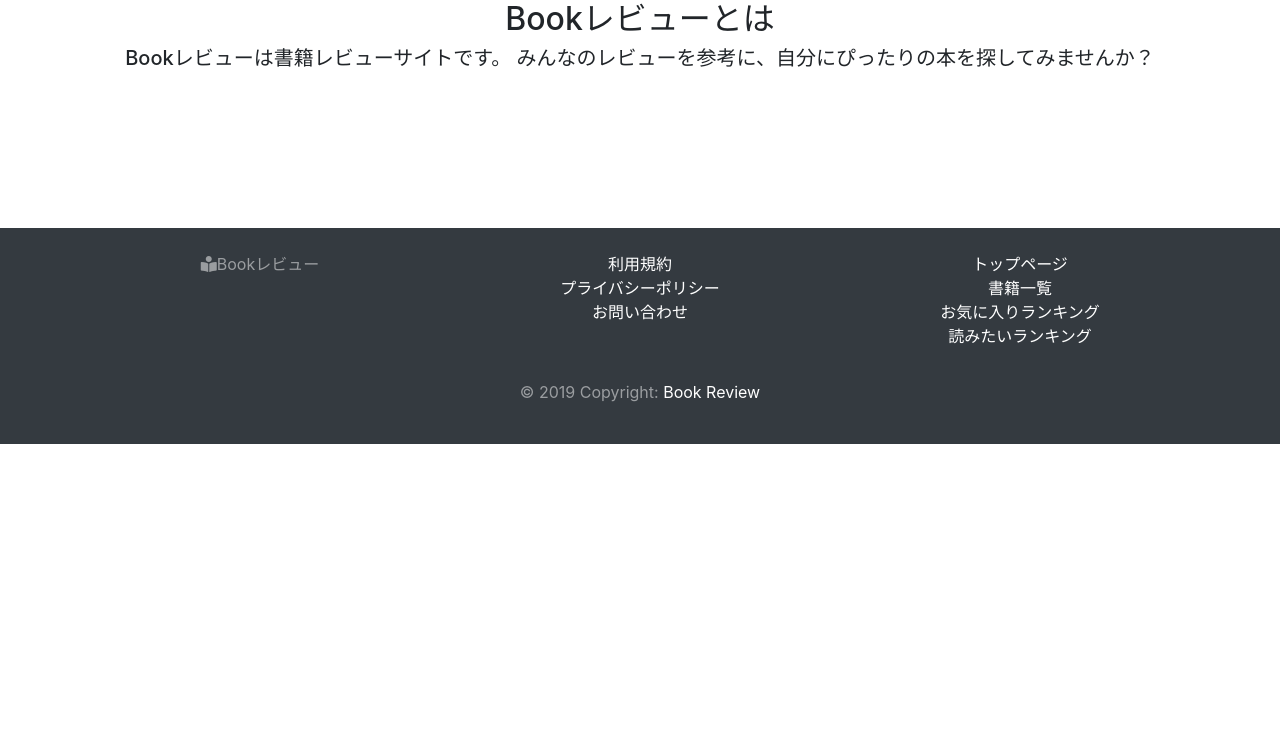
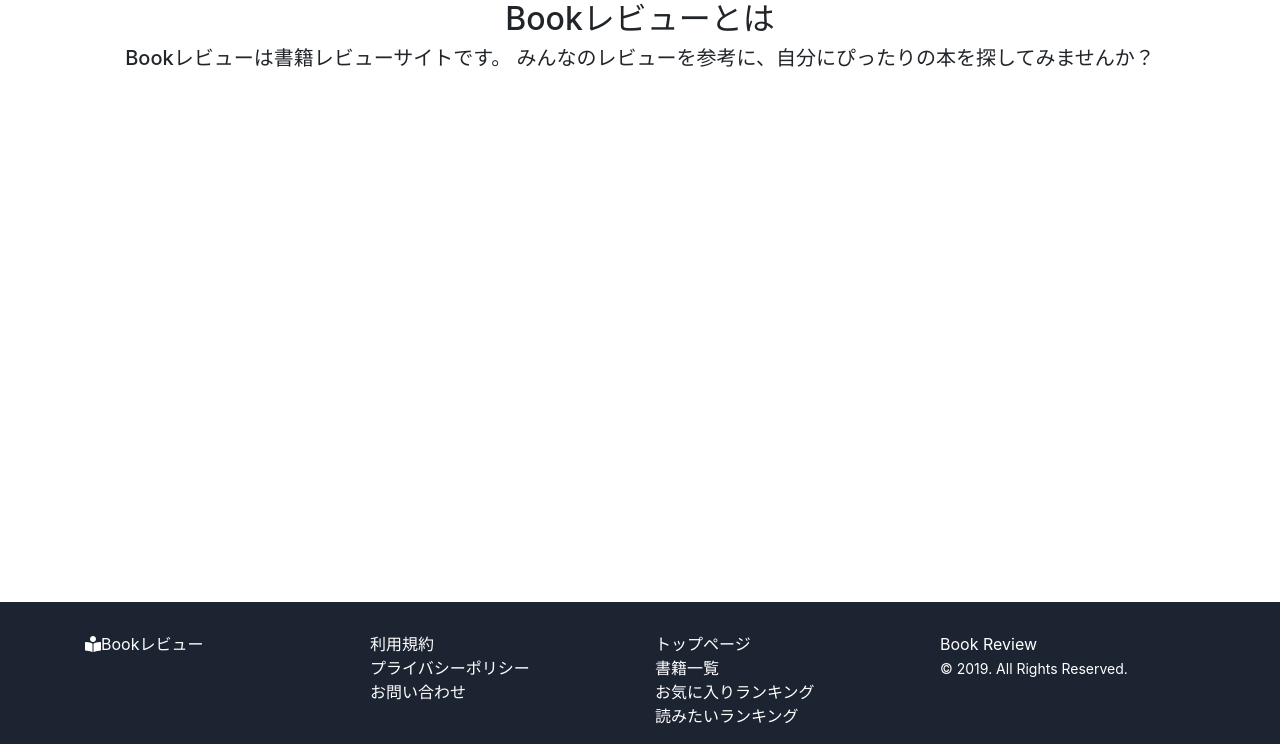
Before and after one commit to yuna1001/book-review, a Django app: page / in a window 1280 px wide. Shown: the part 56-800 px from the top of the page. Run offline with Django 3.2, Linux system fonts and the light colour scheme; some libraries are stand-ins or nearby versions.

Commit message:
[mod] footerを修正

```diff
--- a/static/base.css
+++ b/static/base.css
@@ -3,10 +3,11 @@ header a {
     text-decoration: none;
 }
 
-#sticky-footer {
-    flex-shrink: none;
+
+footer {
     color: white;
     background-color: #1C2331;
+    padding-top: 30px;
 }
 
 footer a {
--- a/templates/base.html
+++ b/templates/base.html
@@ -67,7 +67,7 @@
                     </ul>
             </nav>
         </header>
-        <main class="container" style="padding-bottom: 150px;">
+        <main class="container" style="padding-bottom: 350px;">
             {% for message in messages %}
             <div class=" alert alert alert-primary alert-dismissible fade show" role="alert">
                 {{ message }}
@@ -78,19 +78,14 @@
             {% endfor %}
             {% block content %}{% endblock %}
         </main>
-        <!-- Footer -->
-        <footer id="sticky-footer" class="py-4 bg-dark text-white-50">
-            <!-- Footer Links -->
-            <div class="container text-center">
-
-                <!-- Grid row -->
+        <footer id="footer" class="fixed-bottom">
+            <div class="footer-content">
+                <div class="container">
                     <div class="row">
-                    <div class="col-xs-4 col-sm-4 col-md-push-3" style="text-align: center">
+                        <div class="col-md-3 col-sm-4 col-md-push-3">
                             <i class="fas fa-book-reader"></i>Bookレビュー</a>
                         </div>
-                    <!-- Grid column -->
-                    <div class="col-xs-4 col-sm-4 col-md-push-3" style="text-align: center">
-                        <!-- Links -->
+                        <div class="col-md-3 col-sm-4 col-md-push-3">
                             <ul class="list-unstyled">
                                 <li>
                                     <a href="{% url 'book:terms_of_service' %}">利用規約</a>
@@ -103,10 +98,7 @@
                                 </li>
                             </ul>
                         </div>
-                    <!-- Grid column -->
-                    <div class="col-xs-4 col-sm-4 col-md-push-3" style="text-align: center">
-
-                        <!-- Links -->
+                        <div class="col-md-3 col-sm-4 col-md-push-3">
                             <ul class="list-unstyled">
                                 <li>
                                     <a href="{% url 'book:about' %}">トップページ</a>
@@ -123,20 +115,15 @@
                             </ul>
                         </div>
 
+                        <div class="col-md-3 col-sm-12 col-md-pull-9">
+                            <div class="footer-logo"><a href="https://mdbootstrap.com/education/bootstrap/"> Book
+                                    Review</a></div>
+                            <p><small>&copy; 2019. All Rights Reserved.</p>
                         </div>
-                <!-- Grid row -->
-
                     </div>
-            <!-- Footer Links -->
-
-            <!-- Copyright -->
-            <div class="footer-copyright text-center py-3">© 2019 Copyright:
-                <a href="https://mdbootstrap.com/education/bootstrap/"> Book Review</a>
                 </div>
-            <!-- Copyright -->
+            </div>
         </footer>
-
-        <!-- Footer -->
 
         <!-- js -->
         {% block extra_js %}{% endblock %}
```
Lines whose indentation alone changed are shown as unchanged.
